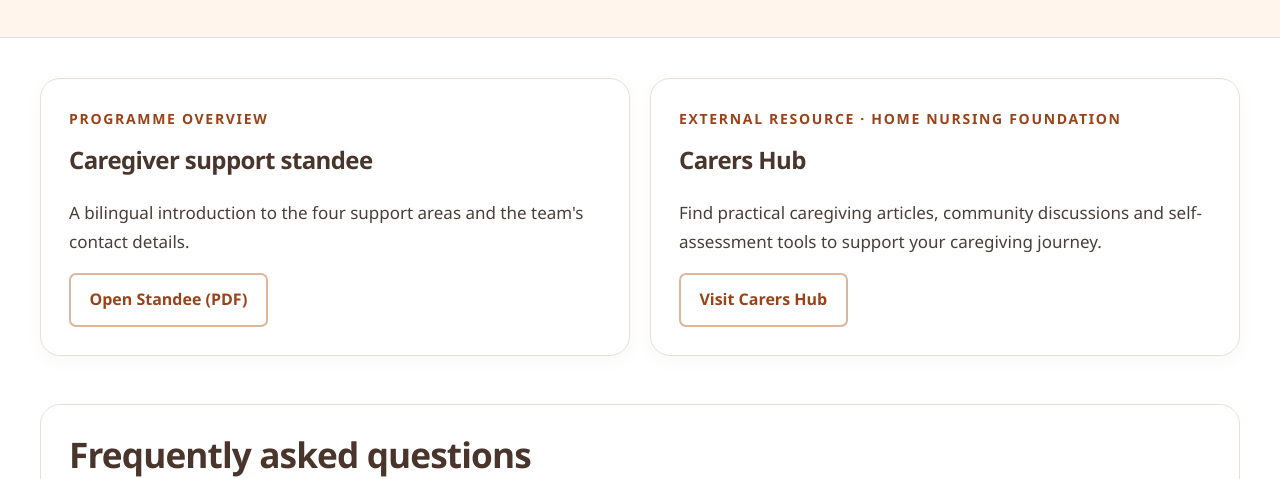
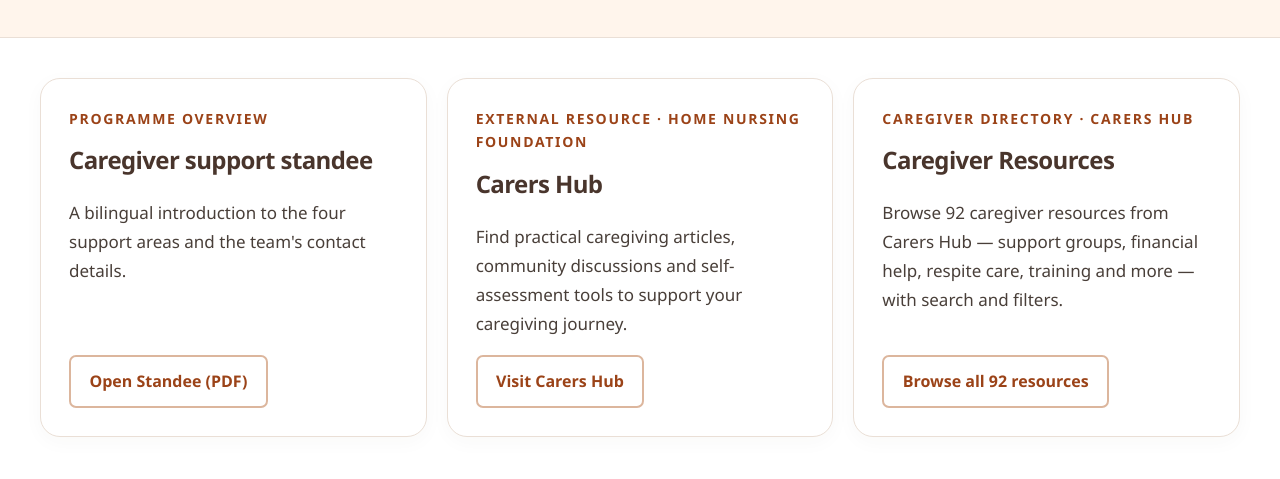
Before and after one commit to nicholas24042626/p3h-website, a plain HTML site: page resources.html in a window 1280 px wide. Shown: the part 321-800 px from the top of the page. Drawn offline with Linux system fonts and the light colour scheme.

Commit message:
Link Resources & FAQs page to Caregiver Resources directory

```diff
--- a/resources.html
+++ b/resources.html
@@ -28,7 +28,7 @@
 <li><a class="nav-contact" data-page-link="contact" href="contact.html">Contact</a></li></ul></nav>
 </div>
 </header>
-<main id="main"><section class="page-hero"><div class="container"><p class="eyebrow">Information to keep handy</p><h1>Resources &amp; FAQs</h1><p>Find answers to common questions, the programme overview and practical caregiving resources.</p></div></section><section class="section"><div class="container grid grid-2 resource-cards"><article class="card"><p class="eyebrow">Programme overview</p><h2>Caregiver support standee</h2><p>A bilingual introduction to the four support areas and the team's contact details.</p><a class="button button-secondary" href="assets/documents/p3h-caregiver-support.pdf">Open Standee (PDF)</a></article><article class="card"><p class="eyebrow">External resource · Home Nursing Foundation</p><h2>Carers Hub</h2><p>Find practical caregiving articles, community discussions and self-assessment tools to support your caregiving journey.</p><a class="button button-secondary" href="https://www.carershub.sg/">Visit Carers Hub</a></article></div></section><section class="section" id="faqs"><div class="container"><h2>Frequently asked questions</h2><div class="accordion">
+<main id="main"><section class="page-hero"><div class="container"><p class="eyebrow">Information to keep handy</p><h1>Resources &amp; FAQs</h1><p>Find answers to common questions, the programme overview and practical caregiving resources.</p></div></section><section class="section"><div class="container grid grid-3 resource-cards"><article class="card"><p class="eyebrow">Programme overview</p><h2>Caregiver support standee</h2><p>A bilingual introduction to the four support areas and the team's contact details.</p><a class="button button-secondary" href="assets/documents/p3h-caregiver-support.pdf">Open Standee (PDF)</a></article><article class="card"><p class="eyebrow">External resource · Home Nursing Foundation</p><h2>Carers Hub</h2><p>Find practical caregiving articles, community discussions and self-assessment tools to support your caregiving journey.</p><a class="button button-secondary" href="https://www.carershub.sg/">Visit Carers Hub</a></article><article class="card"><p class="eyebrow">Caregiver directory · Carers Hub</p><h2>Caregiver Resources</h2><p>Browse 92 caregiver resources from Carers Hub — support groups, financial help, respite care, training and more — with search and filters.</p><a class="button button-secondary" href="caregiver-resources.html">Browse all 92 resources</a></article></div></section><section class="section" id="faqs"><div class="container"><h2>Frequently asked questions</h2><div class="accordion">
 <details class="faq-item">
 <summary>What is P3H?</summary>
 <p>P3H stands for Humanistic Hands and Heart, a Tzu Chi Singapore programme that aims to reduce caregiver burden, strengthen resilience and provide timely respite.</p>
```
